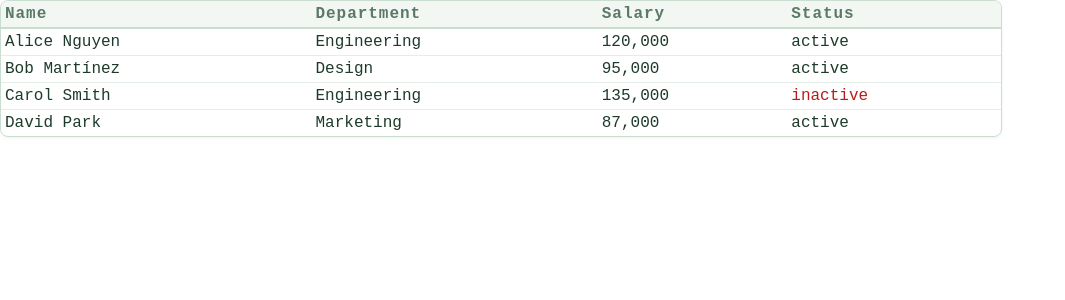
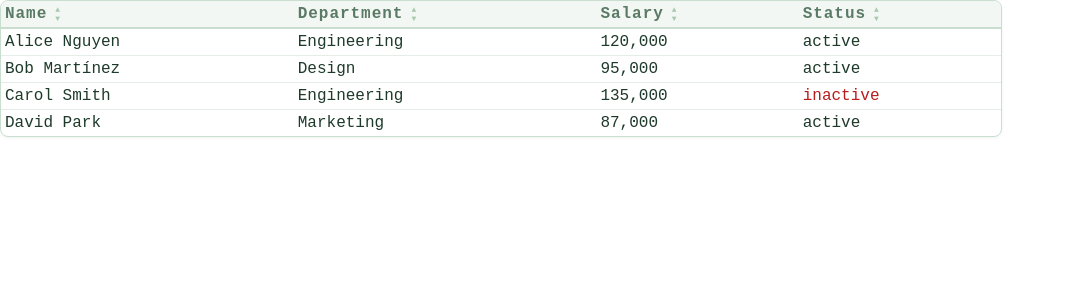
Before and after one commit to albenK/DataTable, an Angular app: page / in a window 1280 px wide. Shown: the top 300 px of the page, without its empty margins (0-1065 px from the left). Built offline with nearby package versions, Linux system fonts and the light colour scheme.

Commit message:
Worked on merging defaultColumnConfig to each column config. Work on sorting logic next

```diff
--- a/src/app/app.html
+++ b/src/app/app.html
@@ -1,6 +1,6 @@
 <app-data-table
     [columns]="columns()"
     [context]="this"
-    [defaultColumnConfig]="defaultColumnConfig"
+    [defaultColumnConfig]="defaultColumnConfig()"
     [rows]="rows()"
 />
--- a/src/app/app.ts
+++ b/src/app/app.ts
@@ -13,7 +13,7 @@ interface Employee {
 }
 
 const EMPLOYEE_TABLE_COLUMNS: Array<ColumnConfig<Employee>> = [
-  { key: 'name', label: 'Name' },
+  { key: 'name', label: 'Name', minWidth: 60, maxWidth: 200 },
   { key: 'department', label: 'Department' },
   {
     key: 'salary',
@@ -54,8 +54,8 @@ const EMPLOYEE_TABLE_ROWS: Employee[] = [
 export class App {
   columns = signal<ColumnConfig<Employee>[]>(EMPLOYEE_TABLE_COLUMNS);
   rows = signal<Employee[]>(EMPLOYEE_TABLE_ROWS);
-  defaultColumnConfig = {
-    minWidth: 90,
-    maxWidth: 300
-  };
+  defaultColumnConfig = signal<Partial<ColumnConfig<Employee>>>({
+    maxWidth: 250,
+    minWidth: 60
+  });
 }
--- a/src/app/data-table/data-table.css
+++ b/src/app/data-table/data-table.css
@@ -90,7 +90,7 @@
     line-height: 1;
 }
 
-.DataTableContainer .HeaderCell .sort-arrow {
+.DataTableContainer .HeaderCell .SortArrow {
     color: var(--ColorTextMuted);
     transition: color var(--TransitionBase);
     font-size: 0.5rem;
@@ -122,10 +122,11 @@
 }
 
 .DataTableContainer .DataCell {
-  padding: var(--Space1) var(--Space1);
-  color: var(--ColorTextPrimary);
-  vertical-align: var(--TableDataCellVertAlign, middle);
-  white-space: var(--TableDataCellWhiteSpace, nowrap);
+    text-align: var(--TableCellTextAlign, left);
+    padding: var(--Space1) var(--Space1);
+    color: var(--ColorTextPrimary);
+    vertical-align: var(--TableDataCellVertAlign, middle);
+    white-space: var(--TableDataCellWhiteSpace, nowrap);
 }
 
 /* End table data row styling */
--- a/src/app/data-table/data-table.html
+++ b/src/app/data-table/data-table.html
@@ -2,13 +2,19 @@
     <table class="Table">
         <thead class="Header">
             <tr class="HeaderRow">
-                @for (col of columns(); track trackCol(col, $index)) {
+                @for (col of displayedColumns(); track trackCol(col, $index)) {
                     <th
                         [ngStyle]="col.headerCellStyles"
-                        class="HeaderCell"
-                        [style.minWidth]="typeof col.minWidth === 'number' ? col.minWidth: null"
-                        [style.maxWidth]="typeof col.maxWidth === 'number' ? col.maxWidth: null">
-                            {{ col.label }}
+                        [style.minWidth]="typeof col.minWidth === 'number' ? (col.minWidth + 'px'): null"
+                        [style.maxWidth]="typeof col.maxWidth === 'number' ? (col.maxWidth + 'px'): null"
+                        class="HeaderCell">
+                            <span class="Content">
+                                <span class="Label">{{ col.label }}</span>
+                                <span class="SortIndicator" aria-hidden="true">
+                                    <span class="SortArrow SortArrow_Asc">▲</span>
+                                    <span class="SortArrow SortArrow_Desc">▼</span>
+                                </span>
+                            </span>
                     </th>
                 }
             </tr>
@@ -17,12 +23,12 @@
         <tbody>
             @for (row of rows(); track trackRow(row, $index)) {
                 <tr class="DataRow">
-                    @for (col of columns(); track trackCol(col, $index)) {
+                    @for (col of displayedColumns(); track trackCol(col, $index)) {
                         <td
                             [ngStyle]="getDataCellStyles(col, row)"
-                            class="DataCell"
-                            [style.minWidth]="typeof col.minWidth === 'number' ? col.minWidth: null"
-                            [style.maxWidth]="typeof col.maxWidth === 'number' ? col.maxWidth: null">
+                            [style.minWidth]="typeof col.minWidth === 'number' ? (col.minWidth + 'px'): null"
+                            [style.maxWidth]="typeof col.maxWidth === 'number' ? (col.maxWidth + 'px'): null"
+                            class="DataCell">
                                 {{ getCellValue(col, row) }}
                         </td>
                     }
--- a/src/app/data-table/data-table.ts
+++ b/src/app/data-table/data-table.ts
@@ -1,4 +1,4 @@
-import { Component, input, effect } from '@angular/core';
+import { Component, input, computed } from '@angular/core';
 import { ColumnConfig } from './models/column-config';
 import { CommonModule } from '@angular/common';
 
@@ -9,10 +9,7 @@ import { CommonModule } from '@angular/common';
   styleUrl: './data-table.css',
 })
 export class DataTable<T> {
-  private styleCache = new WeakMap<object, Map<string, Partial<CSSStyleDeclaration>>>();
   private readonly DEFAULT_COLUMN_CONFIG: Partial<ColumnConfig<T>> = {
-    dataCellStyles: (col, row, context) => { return {}; },
-    headerCellStyles: {},
     hide: false,
     minWidth: 90,
     maxWidth: 300
@@ -24,38 +21,30 @@ export class DataTable<T> {
   defaultColumnConfig = input(this.DEFAULT_COLUMN_CONFIG);
   rows = input<T[]>([]);
 
-  constructor() {
-    effect(() => {
-      // Whenever the rows input changes, we need to clear the stylesCache.
-      this.rows();
-      this.styleCache = new WeakMap();
+  displayedColumns = computed(() => {
+    const allColumns = this.columns();
+    const defaultColConfig = this.defaultColumnConfig();
+    return allColumns.map((col) => {
+      const merged: ColumnConfig<T> = {
+        ...this.DEFAULT_COLUMN_CONFIG,
+        ...defaultColConfig,
+        ...col
+      };
+      return merged;
     });
-  }
+  });
+
+
+  constructor() {}
 
   getDataCellStyles(column: ColumnConfig<T>, row: T): Partial<CSSStyleDeclaration> {
-    /*
-      This method is called automatically for every data cell "<td>" on every change detection cycle.
-      If there are alot of rows and if the styles are expensive to compute,
-      this can add up and impact performance. Best to cache the results.
-    */
     if (!column.dataCellStyles) {
       return {};
     }
-    if (!this.styleCache.has(<object>row)) {
-      this.styleCache.set(<object>row, new Map());
-    }
-    const rowCache = this.styleCache.get(<object>row);
-    if (!rowCache?.has(<string>column.key)) {
-      rowCache?.set(
-        <string>column.key,
-        column.dataCellStyles(column, row, this.context())
-      );
-    }
-    return rowCache?.get(<string>column.key) || {};
+    return column.dataCellStyles(column, row, this.context());
   }
 
   getCellValue(col: ColumnConfig<T>, row: T) {
-    /* TODO: May need to cache the result like we're doing with getDataCellStyles above*/
     if (!!col.valueFormatter) {
       return col.valueFormatter(col, row, this.context());
     }
```
